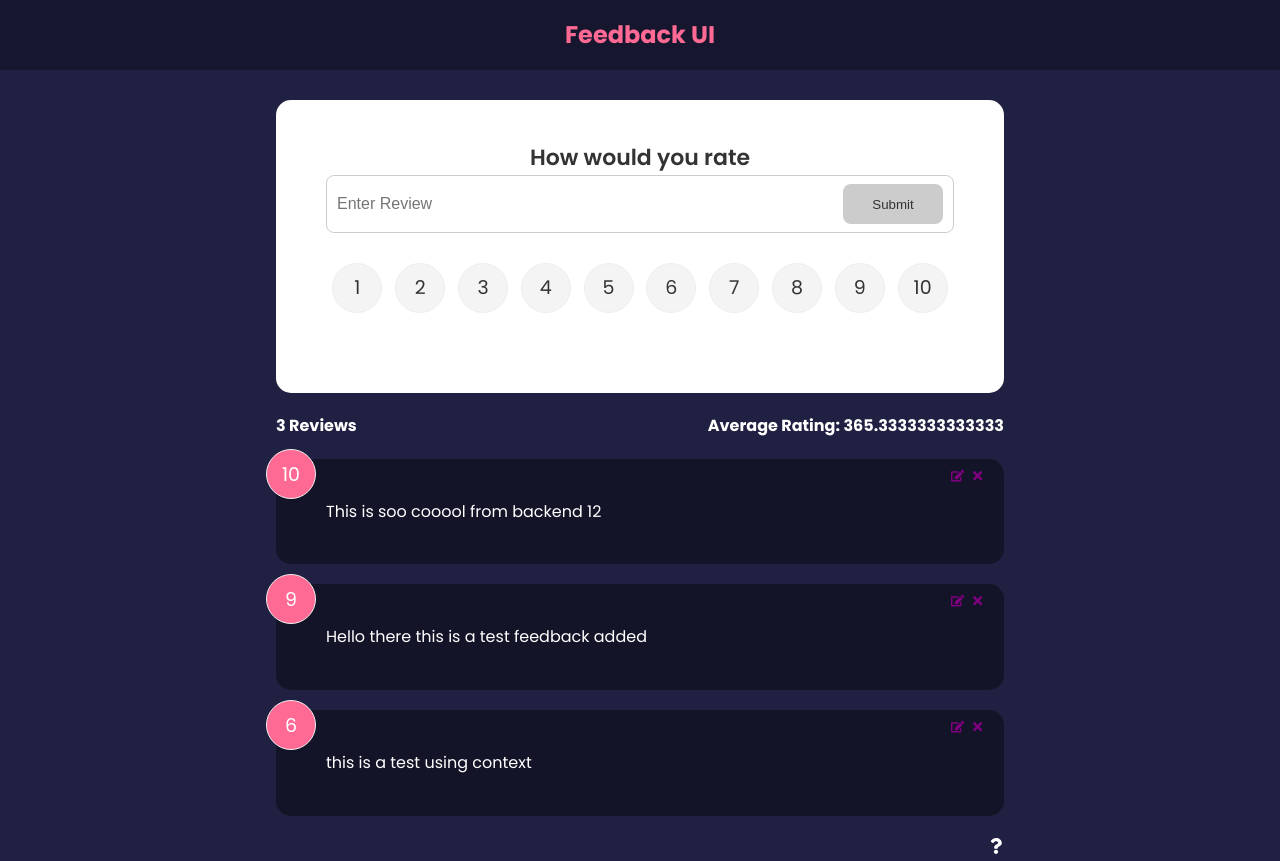
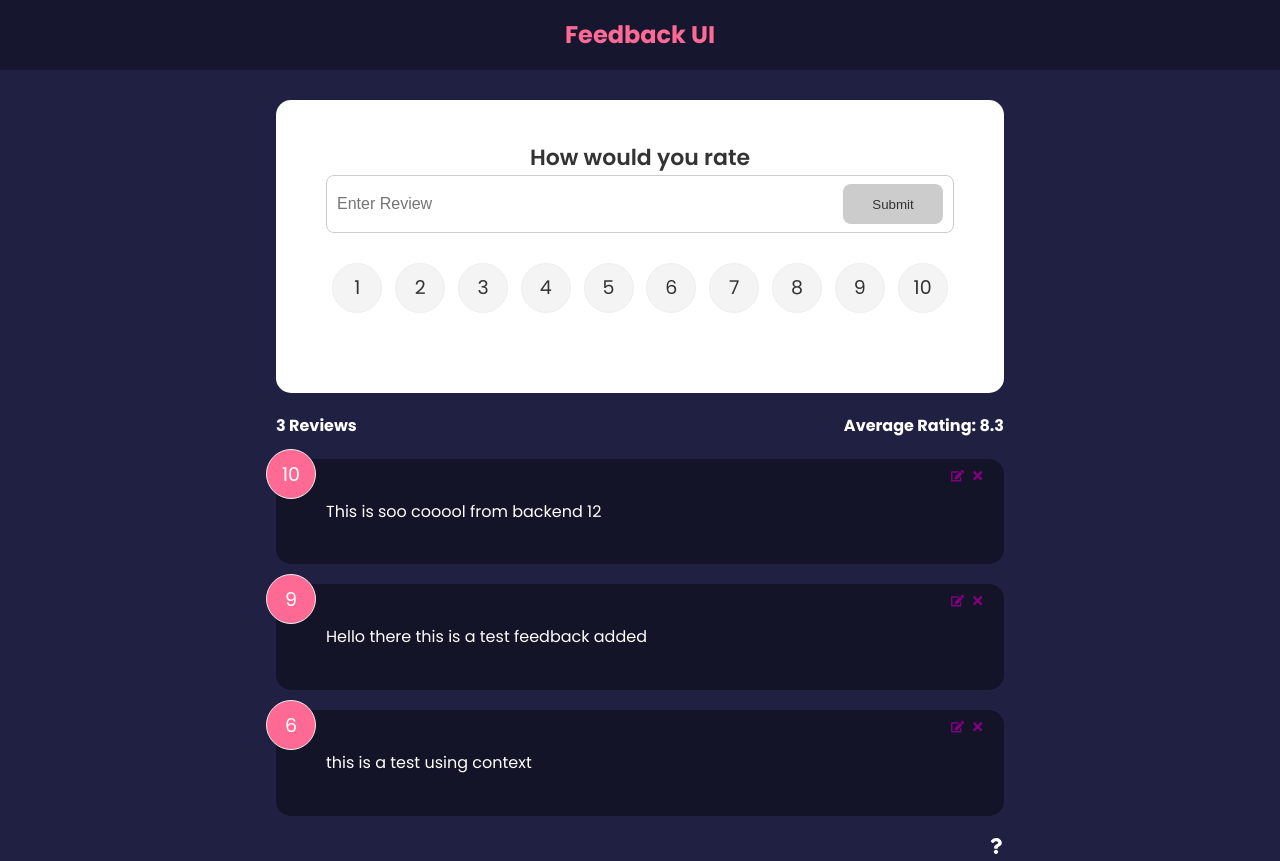
Before and after one commit to joeabouserhal/feedback-ui-react, a React (Vite) app: page / in a window 1280 px wide. Built offline with nearby package versions, Linux system fonts and the light colour scheme; data requests are answered from the project's data file.

Commit message:
fixed average rating

```diff
--- a/src/components/FeedbackStats.jsx
+++ b/src/components/FeedbackStats.jsx
@@ -9,13 +9,12 @@ const FeedbackStats = () => {
   // to current value ex:
   // 0+1 = 1 new cumulative sum => 1+1= 2 new acc => 2+1= 3 new acc ...
   let average =
-    feedback.reduce((acc, cur) => {
-      return acc + cur.rating;
-    }, 0) / feedback.length;
+    Number(feedback.reduce((acc, cur) => {
+      return acc + Number(cur.rating);
+    }, 0) / feedback.length).toFixed(1).replace(/'[.,]0$'/, "");
 
   // this function lets it so average only has one decimal point
   // and in case we are left with x.0 we round it to x
-  average.toFixed(1).replace(/'[.,]0$'/, "");
 
   return (
     <div className="feedback-stats">
```
